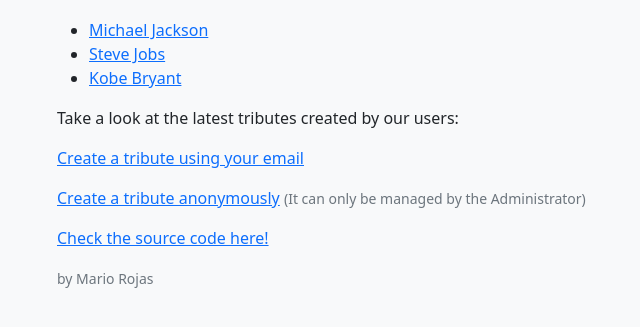
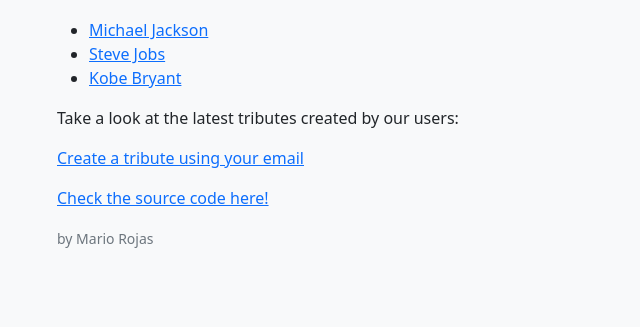
Before and after one commit to mariorojas/easytribute, a Django app: template tributes/templates/tributes/tribute_home.html in a window 1280 px wide. Shown: the part 283-610 px from the top of the page, without its empty margins (255-895 px from the left). Run offline with Django 4.2, Linux system fonts and the light colour scheme; the template is opened without the code that fills it, so the values that code supplies are empty; some libraries are stand-ins or nearby versions.

Commit message:
remove reference to anon tributes

```diff
--- a/tributes/templates/tributes/tribute_home.html
+++ b/tributes/templates/tributes/tribute_home.html
@@ -17,7 +17,6 @@
     {% endfor %}
 </ul>
 <p><a href="{% url 'tributes:new' %}">Create a tribute using your email</a></p>
-<p><a href="{% url 'tributes:new-as-anon' %}">Create a tribute anonymously</a> <small class="text-secondary">(It can only be managed by the Administrator)</small></p>
 <p><a href="https://github.com/mariorojas/easytribute">Check the source code here!</a></p>
 <p><a class="text-secondary text-decoration-none" href="https://mariorojas.carrd.co"><small>by Mario Rojas</small></a></p>
 
```
